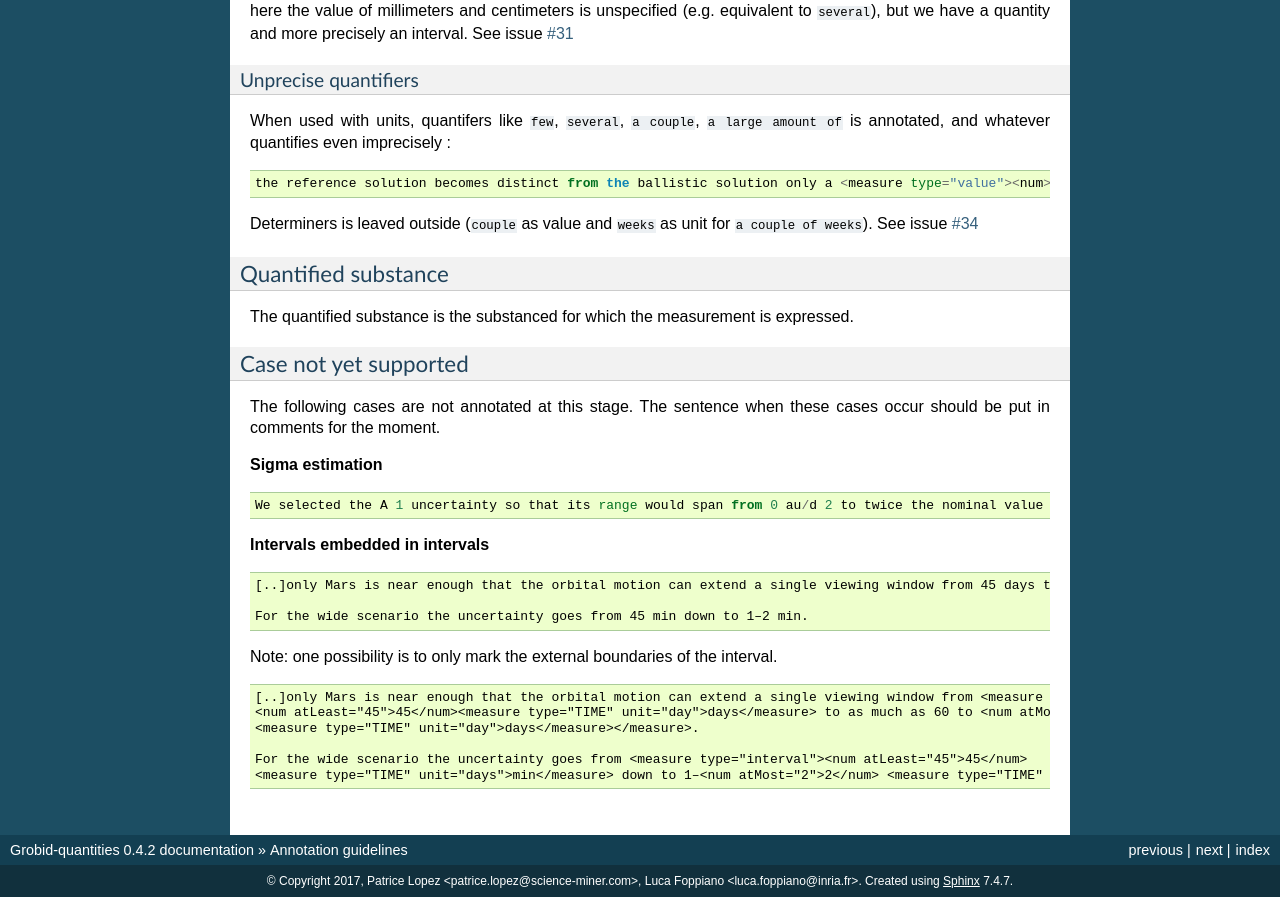
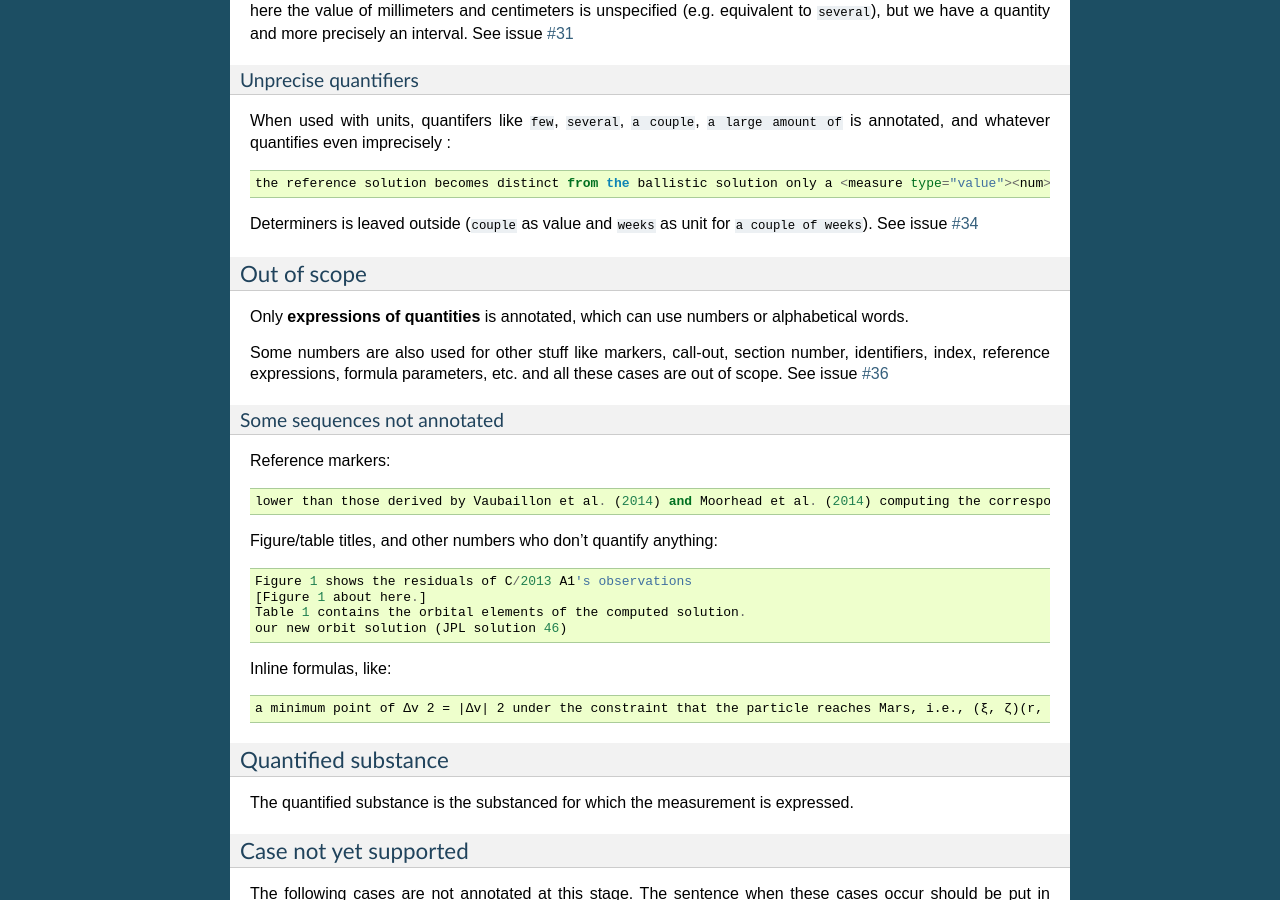
Before and after one commit to lfoppiano/grobid-quantities, a Sphinx documentation site: the page built from doc/guidelines.rst, in a window 1280 px wide and 900 px high, scrolled down 3703 px. Built offline with Sphinx 7.4.7, drawn with Linux system fonts in a browser that asks for light colours; some of the changed text lies outside the part shown.

Commit message:
adding issue #36 to doc

```diff
--- a/doc/guidelines.rst
+++ b/doc/guidelines.rst
@@ -201,6 +201,32 @@ When used with units, quantifers like ``few``, ``several``, ``a couple``, ``a la
 
 Determiners is leaved outside (``couple`` as value and ``weeks`` as unit for ``a couple of weeks``). See issue `#34 <https://github.com/kermitt2/grobid-quantities/issues/34>`_
 
+
+Out of scope
+~~~~~~~~~~~~
+
+Only **expressions of quantities** is annotated, which can use numbers or alphabetical words.
+
+Some numbers are also used for other stuff like markers, call-out, section number, identifiers, index, reference expressions, formula parameters, etc. and all these cases are out of scope. See issue `#36 <https://github.com/kermitt2/grobid-quantities/issues/36>`_
+
+Some sequences not annotated
+^^^^^^^^^^^^^^^^^^^^^^^^^^^^
+
+Reference markers:
+::
+  lower than those derived by Vaubaillon et al. (2014) and Moorhead et al. (2014) computing the corresponding impact probabilities (Milani et al. 2005)
+
+Figure/table titles, and other numbers who don't quantify anything:
+::
+    Figure 1 shows the residuals of C/2013 A1's observations
+    [Figure 1 about here.]
+    Table 1 contains the orbital elements of the computed solution.
+    our new orbit solution (JPL solution 46)
+
+Inline formulas, like:
+::
+    a minimum point of ∆v 2 = |∆v| 2 under the constraint that the particle reaches Mars, i.e., (ξ, ζ)(r, β, ∆v) = (0, 0).
+
 Quantified substance
 ~~~~~~~~~~~~~~~~~~~~
 
```
